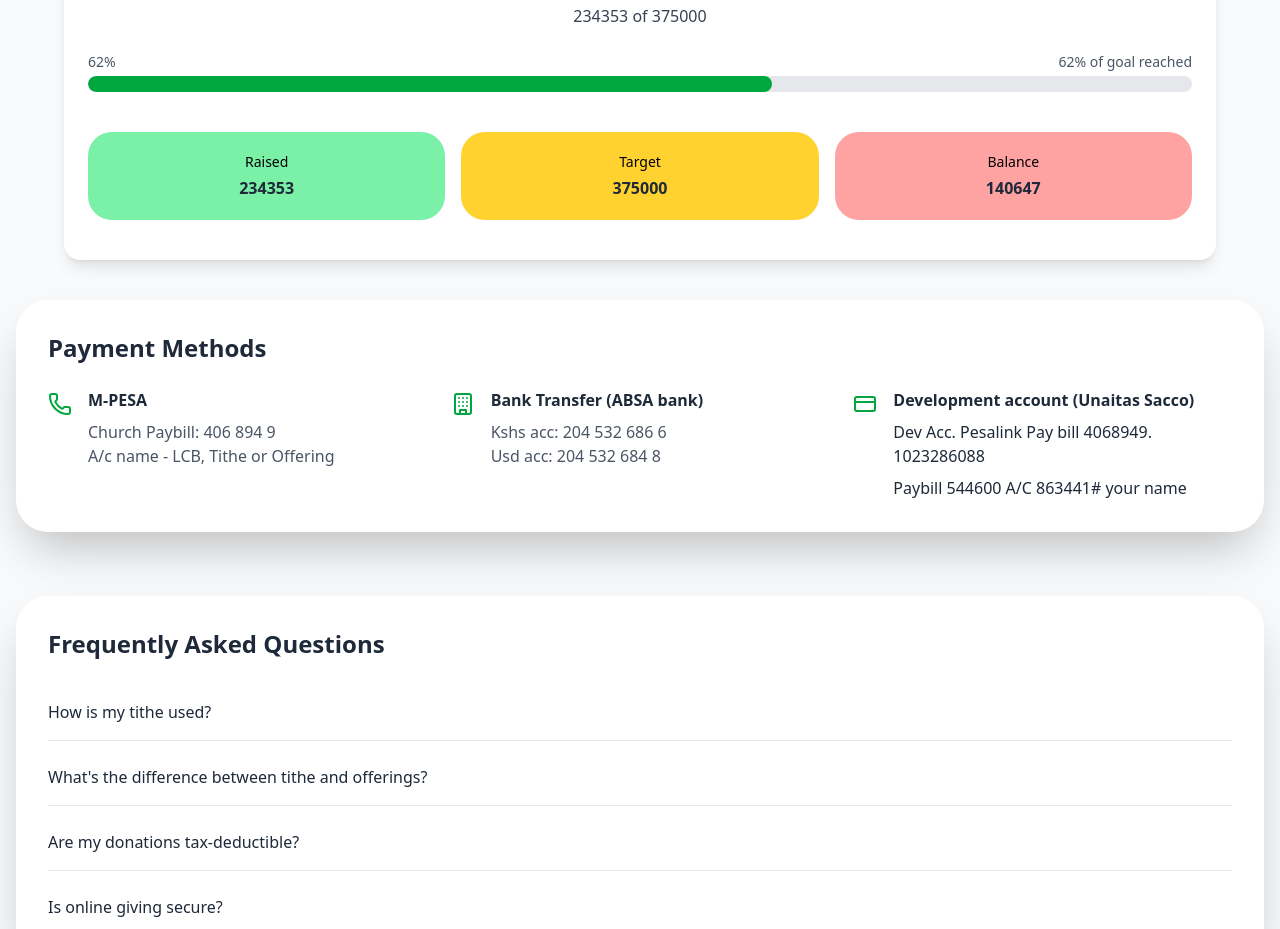
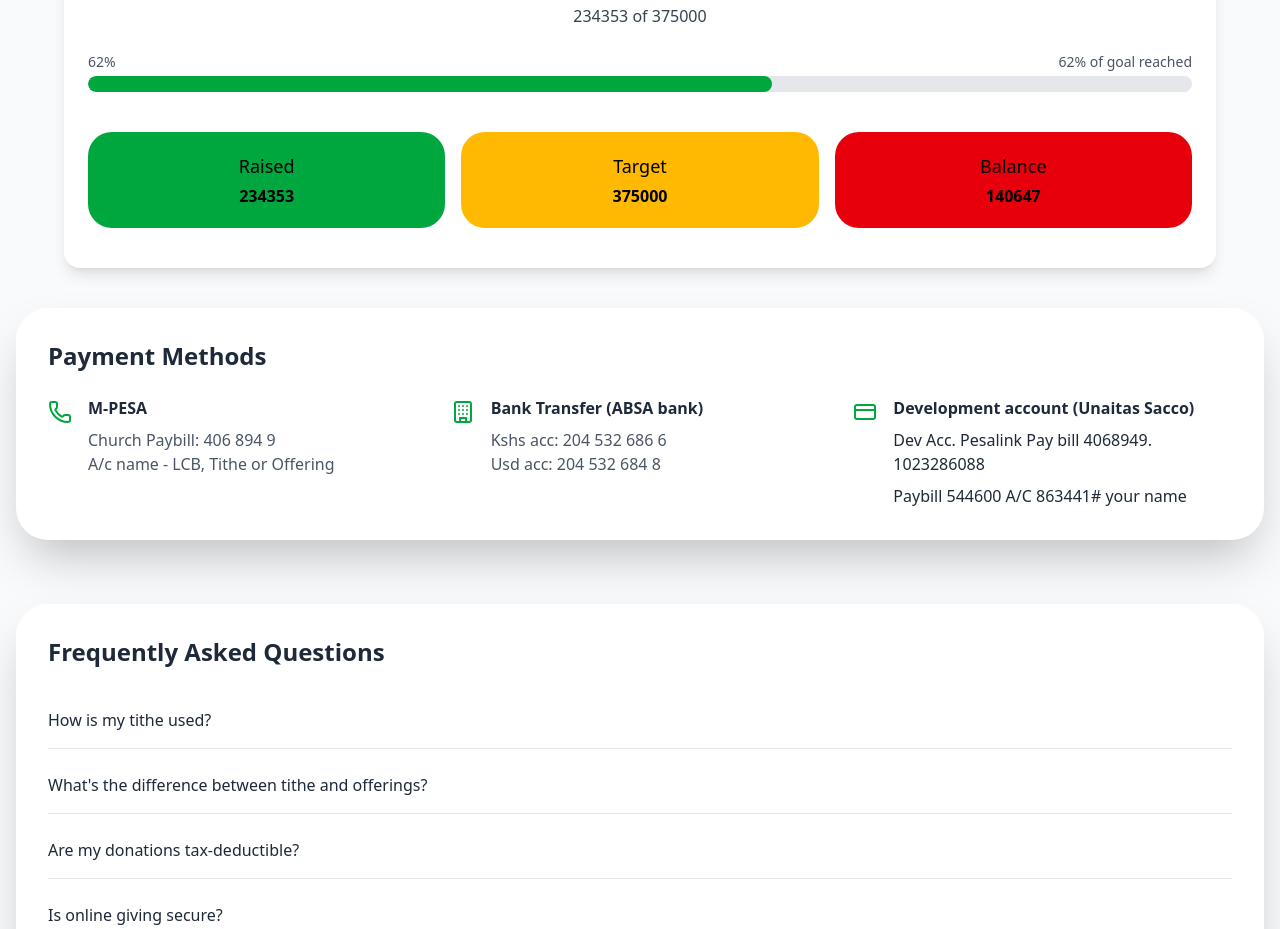
Before and after one commit to Griffin-Ndede/Kitisuru_SDA, a React (Vite) app: page /giving in a window 1280 px wide. Shown: the part 1080-2009 px from the top of the page. Built offline with nearby package versions, Linux system fonts and the light colour scheme.

Commit message:
Style: adjust the style for the progress section

```diff
--- a/src/Pages/Giving.jsx
+++ b/src/Pages/Giving.jsx
@@ -184,17 +184,17 @@ function Giving() {
 
             {/* Stats */}
             <div className=" flex justify-between gap-4 text-center py-4 ">
-              <div className="space-y-1 bg-green-300 p-5 rounded-3xl w-full">
-                <p className="text-sm w">Raised</p>
-                <p className="font-semibold text-gray-800">{amountRaised}</p>
+              <div className="space-y-1 bg-green-600 p-5 rounded-3xl w-full">
+                <p className="text-lg">Raised</p>
+                <p className="font-bold ">{amountRaised}</p>
               </div>
-              <div className="space-y-1 bg-amber-300 p-5 rounded-3xl w-full">
-                <p className="text-sm ">Target</p>
-                <p className="font-semibold text-gray-800">{totalGoal}</p>
+              <div className="space-y-1 bg-amber-400 p-5 rounded-3xl w-full">
+                <p className="text-lg  ">Target</p>
+                <p className="font-bold ">{totalGoal}</p>
               </div>
-              <div className="space-y-1 bg-red-300 p-5 rounded-3xl w-full">
-                <p className="text-sm w">Balance</p>
-                <p className="font-semibold text-gray-800">{totalGoal - amountRaised}</p>
+              <div className="space-y-1 bg-red-600 p-5 rounded-3xl w-full">
+                <p className="text-lg">Balance</p>
+                <p className="font-bold ">{totalGoal - amountRaised}</p>
               </div>
             </div>
           </div>
```
